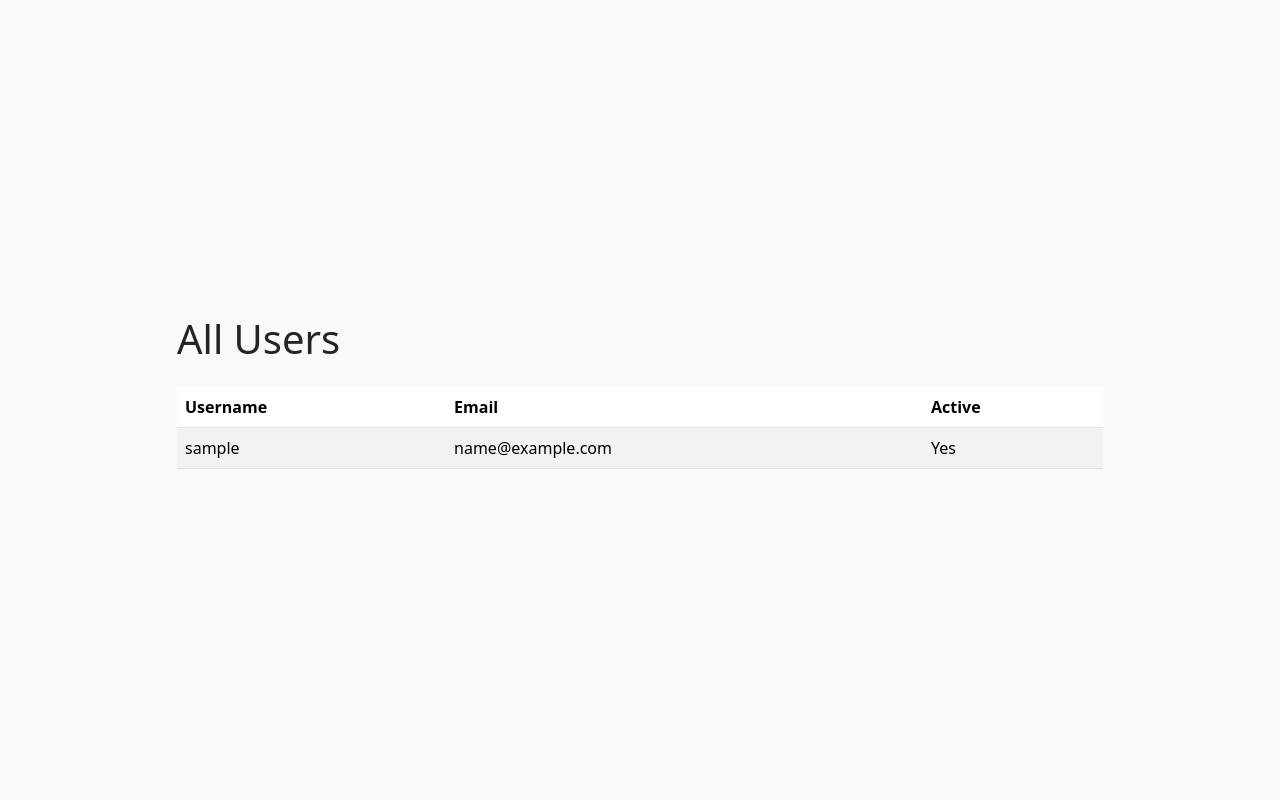
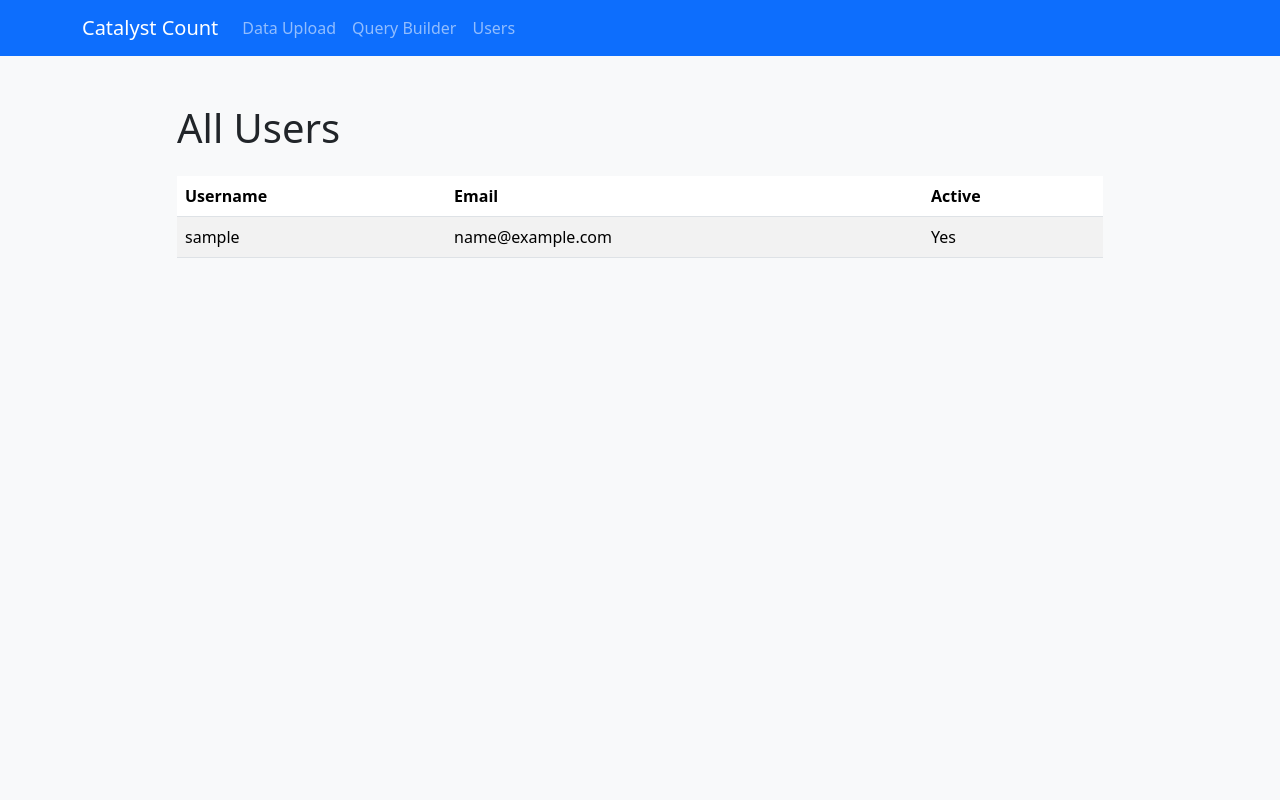
Before and after one commit to pranayjain-007/catalyst-count, a Django app: page /users/ in a window 1280 px wide. Run offline with Django 4.2, Linux system fonts and the light colour scheme; the visitor is signed in with stand-in values (Sample User, id 1); data comes from the database, SQL or seed files in the repository.

Commit message:
Adding Navbar.

```diff
--- a/myapp/templates/myapp/dataupload.html
+++ b/myapp/templates/myapp/dataupload.html
@@ -3,7 +3,8 @@
 {% block title %}Data Upload{% endblock %}
 
 {% block content %}
-<div class="container">
+{% include 'myapp/snippets/navbar.html' %}
+<div class="container mt-5">
     <div class="row">
         <div class="col-md-8 offset-md-2">
             <h1 class="mb-4">Upload CSV File</h1>
--- a/myapp/templates/myapp/querybuilder.html
+++ b/myapp/templates/myapp/querybuilder.html
@@ -3,7 +3,8 @@
 {% block title %}Query Builder{% endblock %}
 
 {% block content %}
-<div class="container">
+{% include 'myapp/snippets/navbar.html' %}
+<div class="container mt-5">
     <div class="row">
         <div class="col-md-6 offset-md-3">
             <h1 class="mb-4">Query Builder</h1>
--- /dev/null
+++ b/myapp/templates/myapp/snippets/navbar.html
@@ -0,0 +1,23 @@
+<!-- navbar.html -->
+<nav class="navbar navbar-expand-lg navbar-dark bg-primary">
+    <div class="container">
+      <a class="navbar-brand" href="#">Catalyst Count</a>
+      <button class="navbar-toggler" type="button" data-bs-toggle="collapse" data-bs-target="#navbarNav"
+        aria-controls="navbarNav" aria-expanded="false" aria-label="Toggle navigation">
+        <span class="navbar-toggler-icon"></span>
+      </button>
+      <div class="collapse navbar-collapse" id="navbarNav">
+        <ul class="navbar-nav">
+          <li class="nav-item">
+            <a class="nav-link" href="/dataupload/">Data Upload</a>
+          </li>
+          <li class="nav-item">
+            <a class="nav-link" href="/querybuilder/">Query Builder</a>
+          </li>
+          <li class="nav-item">
+            <a class="nav-link" href="/users/">Users</a>
+          </li>
+        </ul>
+      </div>
+    </div>
+  </nav>
--- a/myapp/templates/myapp/users.html
+++ b/myapp/templates/myapp/users.html
@@ -3,7 +3,8 @@
 {% block title %}All Users{% endblock %}
 
 {% block content %}
-<div class="container">
+{% include 'myapp/snippets/navbar.html' %}
+<div class="container mt-5">
     <div class="row">
         <div class="col-md-10 offset-md-1">
             <h1 class="mb-4">All Users</h1>
--- a/templates/base.html
+++ b/templates/base.html
@@ -15,11 +15,11 @@
 
 </head>
 
-<body class="d-flex align-items-center py-4 bg-body-tertiary">
-
-    {% block content %}
-    {% endblock %}
-
+<body class="d-flex flex-column min-vh-100 bg-body-tertiary">
+    <div class="col-md-12">
+        {% block content %}
+        {% endblock %}
+    </div>
     <script src="https://cdn.jsdelivr.net/npm/bootstrap@5.3.1/dist/js/bootstrap.bundle.min.js" integrity="sha384-HwwvtgBNo3bZJJLYd8oVXjrBZt8cqVSpeBNS5n7C8IVInixGAoxmnlMuBnhbgrkm" crossorigin="anonymous"></script>
 </body>
 </html>
```
